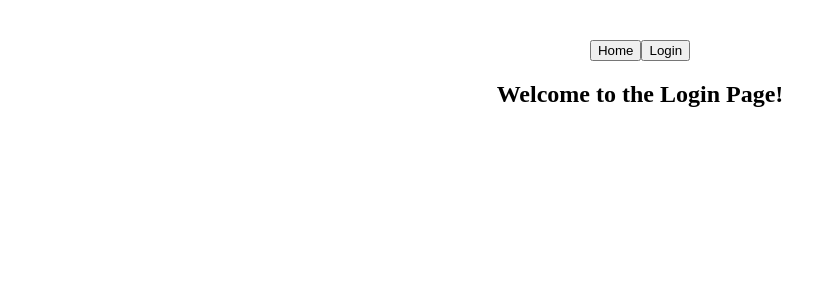
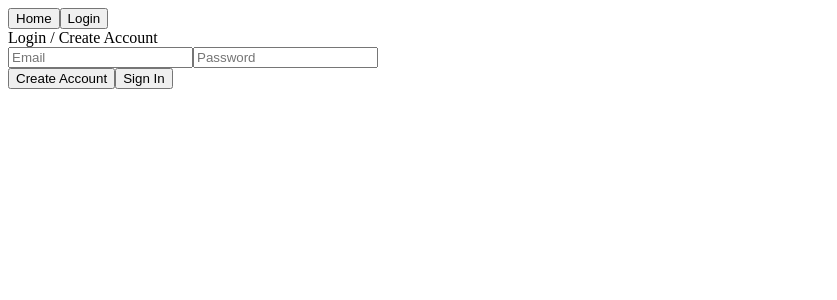
Before and after one commit to ShawnThorne/GeoTodosApp, a React (Vite) app: page /login in a window 1280 px wide. Shown: the top 300 px of the page, without its empty margins (0-837 px from the left). Built offline with nearby package versions, Linux system fonts and the light colour scheme.

Commit message:
reogranized structure, set up login page, problems with centering

```diff
--- a/src/App.css
+++ /dev/null
@@ -1,41 +0,0 @@
-#root {
-  max-width: 1280px;
-  margin: 0 auto;
-  padding: 2rem;
-  text-align: center;
-}
-
-.logo {
-  height: 6em;
-  padding: 1.5em;
-  will-change: filter;
-}
-.logo:hover {
-  filter: drop-shadow(0 0 2em #646cffaa);
-}
-.logo.react:hover {
-  filter: drop-shadow(0 0 2em #61dafbaa);
-}
-
-@keyframes logo-spin {
-  from {
-    transform: rotate(0deg);
-  }
-  to {
-    transform: rotate(360deg);
-  }
-}
-
-@media (prefers-reduced-motion: no-preference) {
-  a:nth-of-type(2) .logo {
-    animation: logo-spin infinite 20s linear;
-  }
-}
-
-.card {
-  padding: 2em;
-}
-
-.read-the-docs {
-  color: #888;
-}
--- a/src/App.tsx
+++ b/src/App.tsx
@@ -1,15 +1,13 @@
 import { useState } from 'react'
-import './App.css'
-import { Login } from './Login';
-import { Dashboard } from './Dashboard';
-import { Todo } from './Todo';
-import { CreateTodo } from './CreateTodo';
+import { Login } from './pages/Login';
+import { Dashboard } from './pages/Dashboard';
+import { Todo } from './pages/Todo';
+import { CreateTodo } from './pages/CreateTodo';
 import { NavBar } from './NavBar';
 import {
   createBrowserRouter,
   RouterProvider,
 } from "react-router-dom";
-
 
 const router = createBrowserRouter([
   {
@@ -41,8 +39,6 @@ const router = createBrowserRouter([
 ]);
 
 function App() {
-  const [count, setCount] = useState(0)
-
   return (
     <div className="App">
       <RouterProvider router={router} />
--- a/src/Login.tsx
+++ /dev/null
@@ -1,7 +0,0 @@
-export const Login = () => {
-    return (
-        <div>
-            <h1>Welcome to the Login Page!</h1>
-        </div>
-    )
-}
--- a/src/index.css
+++ b/src/index.css
@@ -68,3 +68,12 @@ button:focus-visible {
     background-color: #f9f9f9;
   }
 }
+
+.App {
+  display: flex;
+  flex-direction: column;
+  justify-content: center;
+  align-items: center;
+  height: 100vh;
+  width: 100vw;
+}
--- /dev/null
+++ b/src/pages/Login.tsx
@@ -0,0 +1,38 @@
+import { useState } from "react";
+import { auth } from "../lib/firebase";
+import { createUserWithEmailAndPassword, signInWithEmailAndPassword } from "firebase/auth";
+
+
+export const Login = () => {
+    const [email, setEmail] = useState('');
+    const [password, setPassword] = useState('');
+
+    function signUp() {
+      createUserWithEmailAndPassword(auth, email, password)
+        .then(({user}) => {
+          console.log(user);
+        })
+    }
+
+
+    function login() {
+      signInWithEmailAndPassword(auth, email, password)
+        .then(({user}) => {
+          console.log(user)
+        })
+    }
+
+    return (
+      <div className="container">
+        <div className="login">
+          <div>Login / Create Account</div>
+          <input type="email" value={email} onChange={e => setEmail(e.target.value)} placeholder="Email"/>
+          <input type="password" value={password} onChange={e => setPassword(e.target.value)} placeholder="Password"/>
+          <div className="login-controls">
+            <button className="secondary" onClick={signUp}>Create Account</button>
+            <button onClick={login}>Sign In</button>
+          </div>
+        </div>
+      </div>
+    )
+  }
```
Also changed, not shown: src/lib/firebase.ts (+0 -8 lines), src/Nav.tsx (deleted), src/pages/CreateTodo.tsx (renamed from src/CreateTodo.tsx), src/pages/Dashboard.tsx (renamed from src/Dashboard.tsx), src/pages/Todo.tsx (renamed from src/Todo.tsx).
